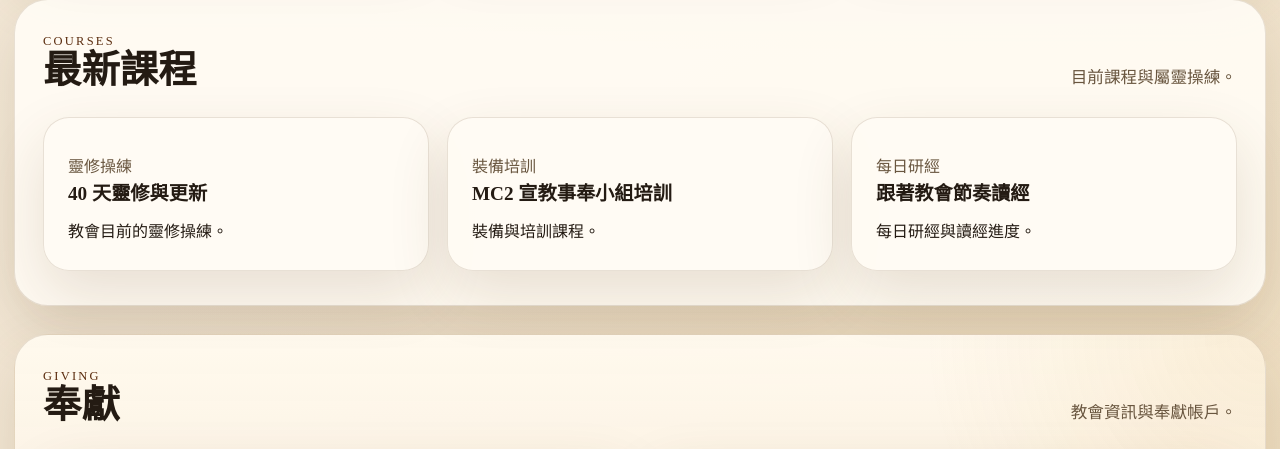
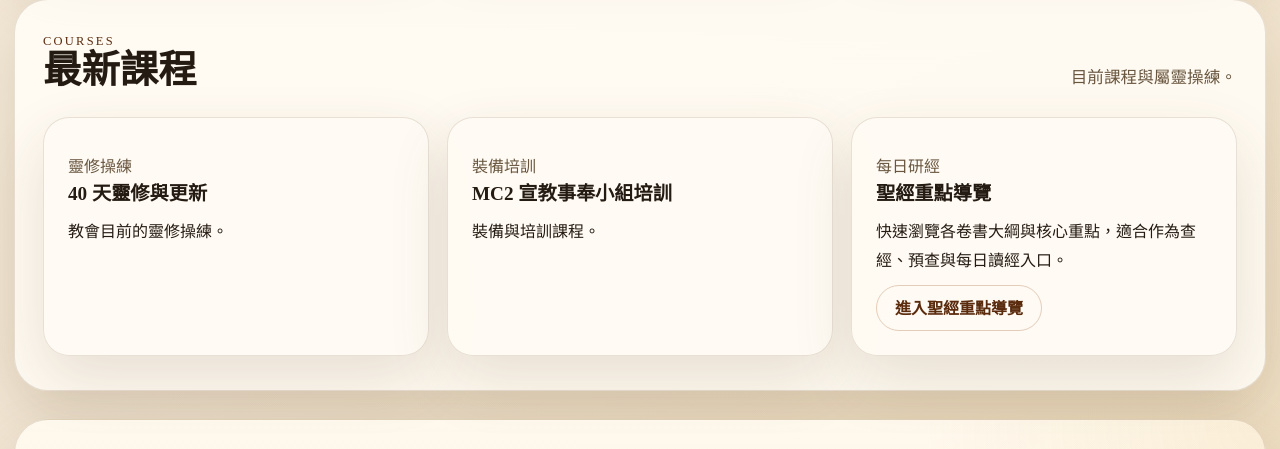
Before and after one commit to barst/LukeChurch-demo, a plain HTML site: page index.html in a window 1280 px wide. Shown: the part 3205-3654 px from the top of the page. Drawn offline with Linux system fonts and the light colour scheme.

Commit message:
保留每日研經並新增導覽入口

```diff
--- a/index.html
+++ b/index.html
@@ -225,8 +225,9 @@
             </article>
             <article class="feature-card">
               <p class="card-label">每日研經</p>
-              <h3>跟著教會節奏讀經</h3>
-              <p>每日研經與讀經進度。</p>
+              <h3>聖經重點導覽</h3>
+              <p>快速瀏覽各卷書大綱與核心重點，適合作為查經、預查與每日讀經入口。</p>
+              <p><a class="button button-ghost" href="https://barst.github.io/easybible/" target="_blank" rel="noreferrer">進入聖經重點導覽</a></p>
             </article>
           </div>
         </section>
```
